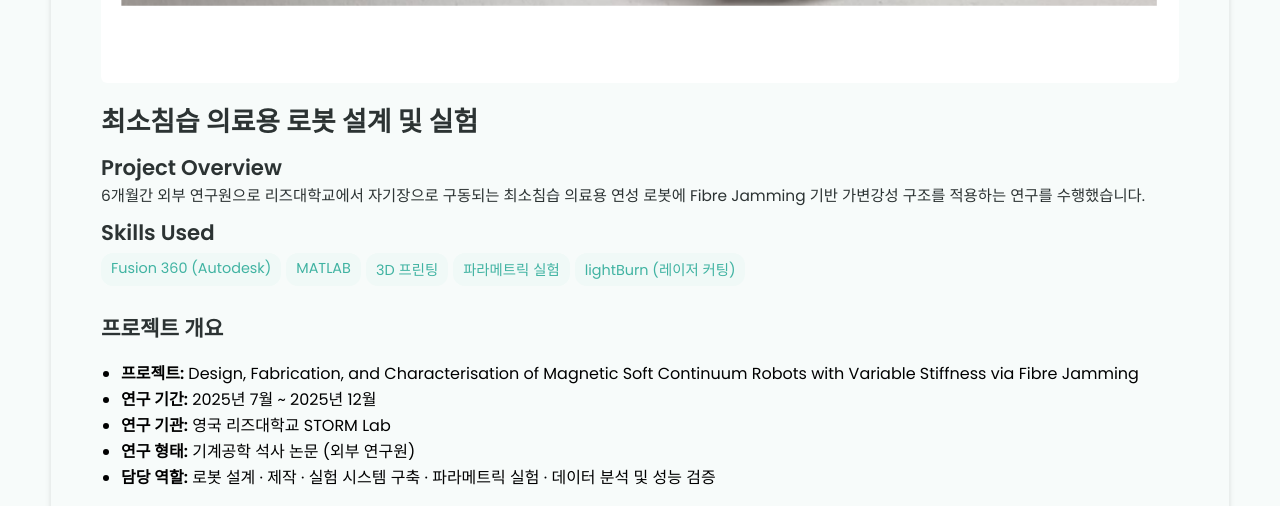
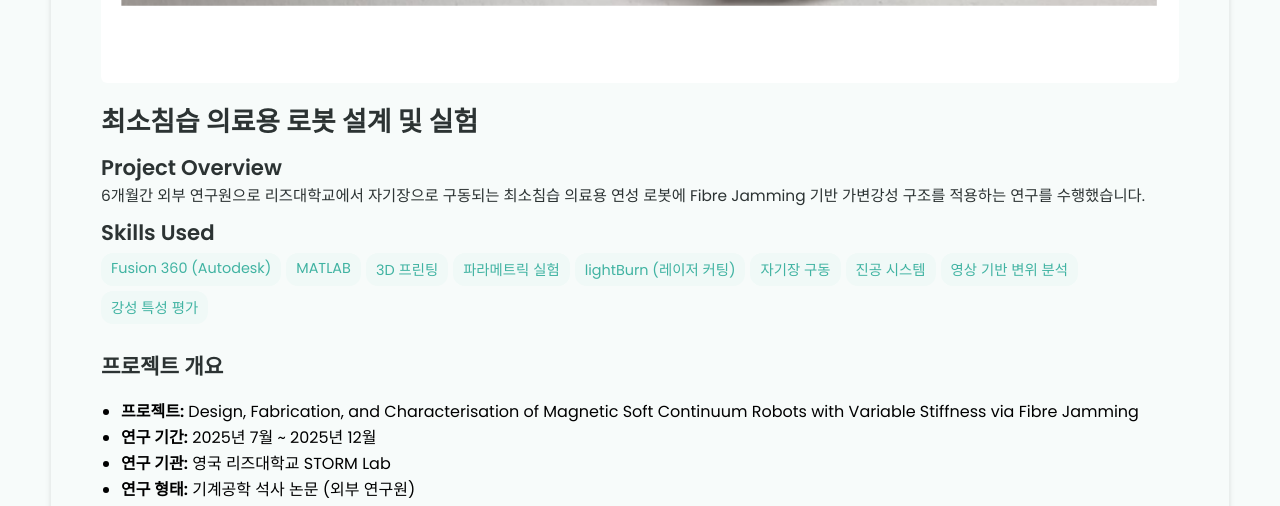
Before and after one commit to border3033/border3033.github.io, a Jekyll site: the page built from _projects/최소침습 로봇/index.md, in a window 1280 px wide and 900 px high, scrolled down 407 px, cut to the strip 0-506 px from the top of the window. Built offline with Jekyll 4.4.1, drawn with Linux system fonts in a browser that asks for light colours.

Commit message:
Update index.md

```diff
--- a/_projects/최소침습 로봇/index.md
+++ b/_projects/최소침습 로봇/index.md
@@ -8,6 +8,10 @@ skills:
 - 3D 프린팅
 - 파라메트릭 실험
 - lightBurn (레이저 커팅)
+- 자기장 구동
+- 진공 시스템
+- 영상 기반 변위 분석
+- 강성 특성 평가
 main-image: /MSCR main.png
 ---
 
```
